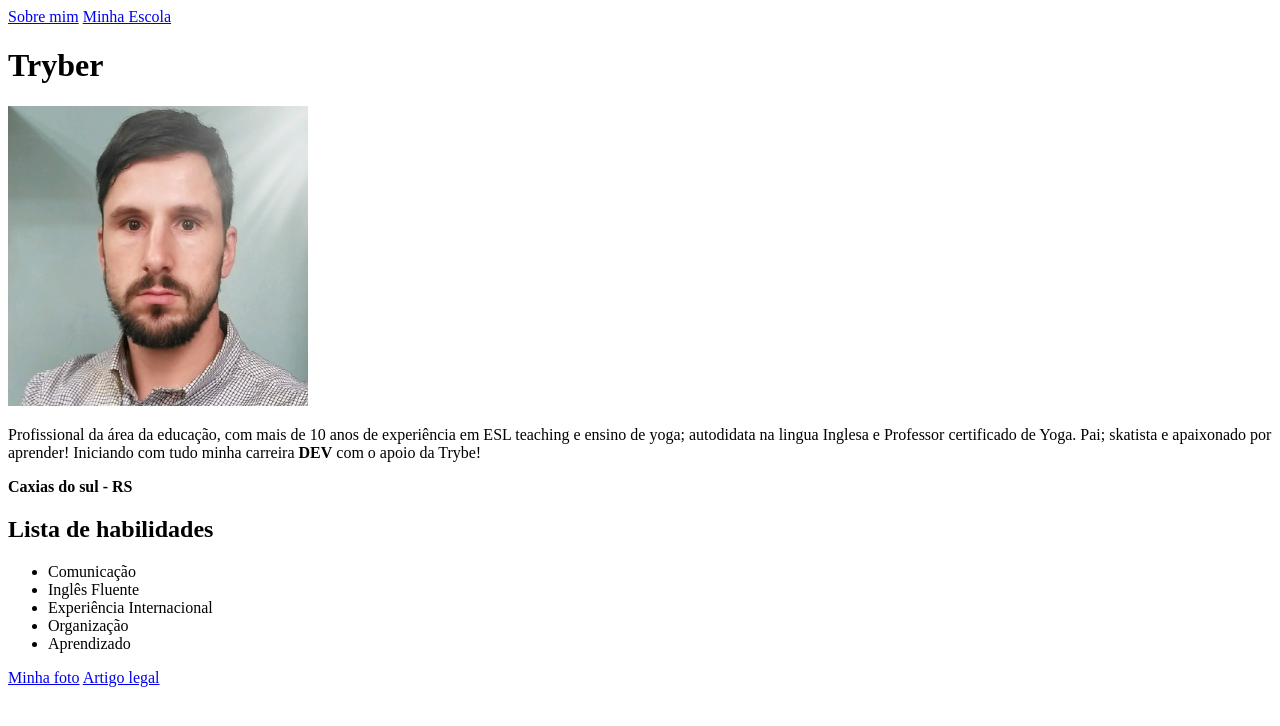
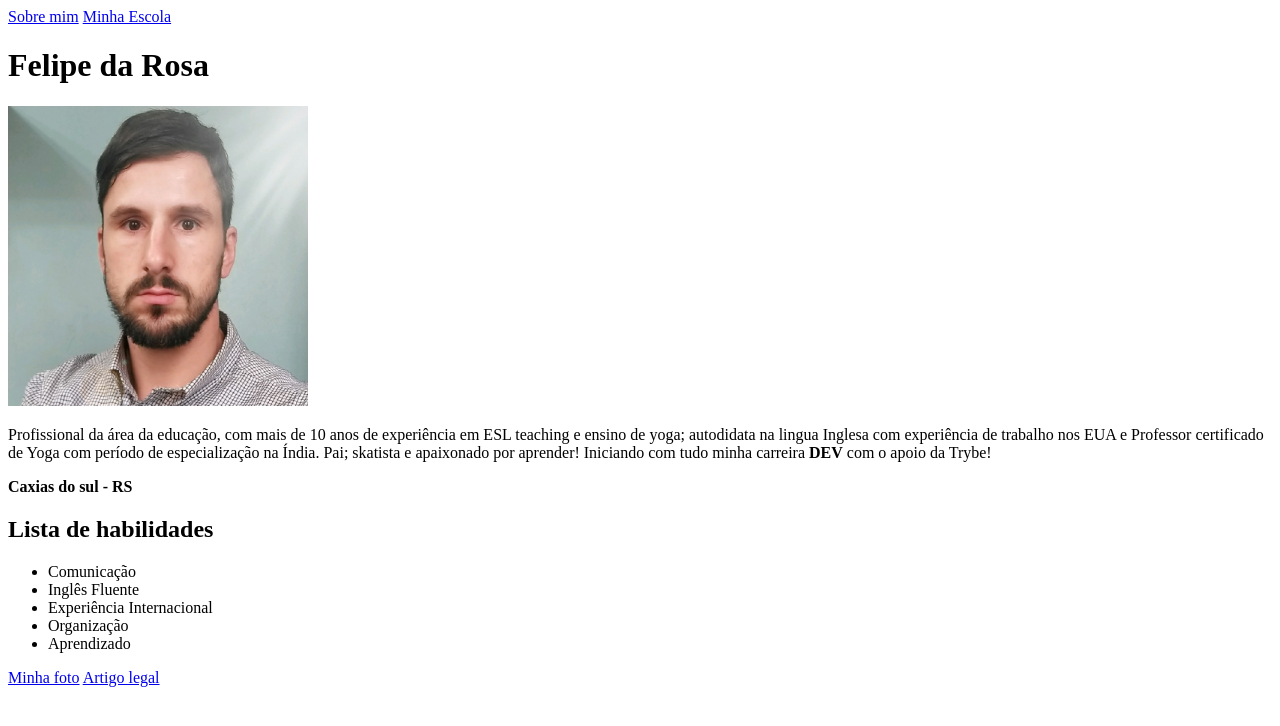
Before and after one commit to devFelipedaRosa/devFelipedaRosa.github.io, a plain HTML site: page index.html in a window 1280 px wide. Drawn offline with Linux system fonts and the light colour scheme.

Commit message:
ajusta texto

```diff
--- a/index.html
+++ b/index.html
@@ -20,11 +20,11 @@
 
   <a href="https://www.betrybe.com/" target="_blank">Minha Escola</a>
 
-  <h1 class="Felipe da Rosa">Tryber</h1>
+  <h1>Felipe da Rosa</h1>
 
   <img src="eu.jpeg" width="300px" alt="Rapaz bonito e sério" id="foto">
 
-  <p> Profissional da área da educação, com mais de 10 anos de experiência em ESL teaching e ensino de yoga; autodidata na lingua Inglesa e Professor certificado de Yoga. Pai; skatista e apaixonado por aprender! Iniciando com tudo minha carreira <strong>DEV</strong> com o apoio da Trybe!</p>
+  <p> Profissional da área da educação, com mais de 10 anos de experiência em ESL teaching e ensino de yoga; autodidata na lingua Inglesa com experiência de trabalho nos EUA e Professor certificado de Yoga com período de especialização na Índia. Pai; skatista e apaixonado por aprender! Iniciando com tudo minha carreira <strong>DEV</strong> com o apoio da Trybe!</p>
 
   <p> <strong>Caxias do sul - RS</strong></p>
 
```
